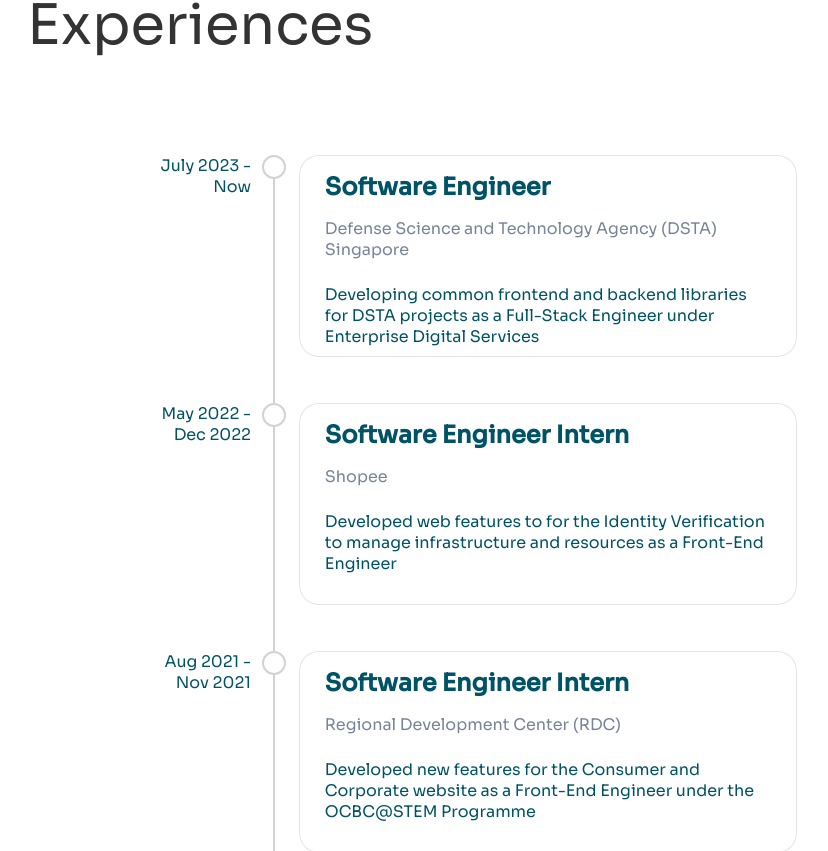
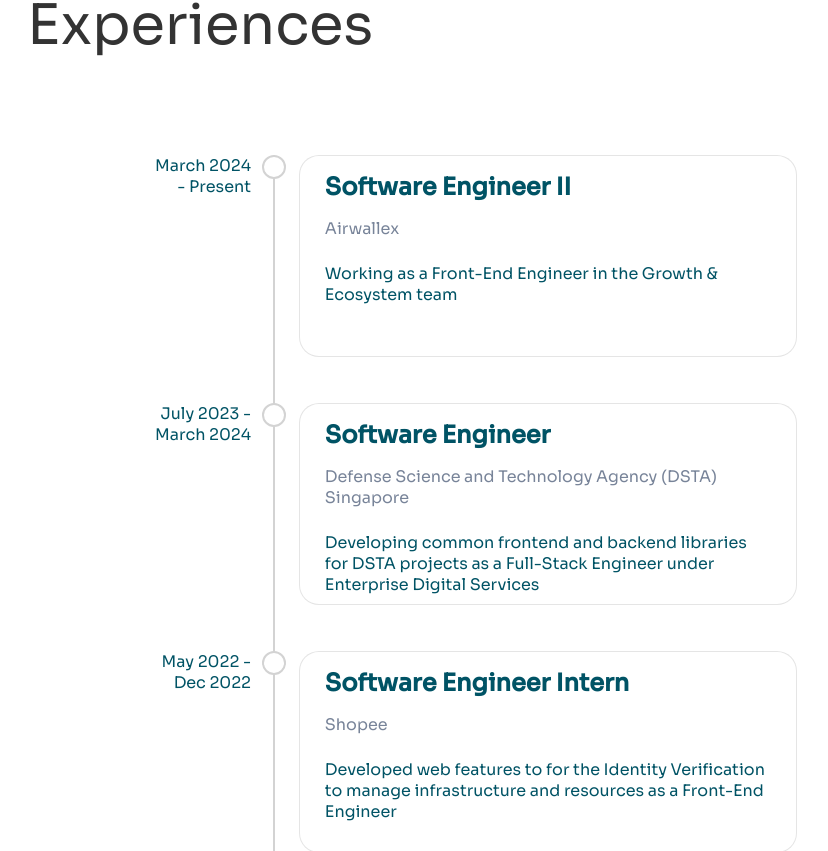
Before and after one commit to Ziyang-98/my-website-2.0, a React (Create React App) app: page / in a window 1280 px wide. Shown: the part 1757-2608 px from the top of the page, without its empty margins (165-993 px from the left). Built offline with nearby package versions, Linux system fonts and the light colour scheme.

Commit message:
feat: add airwallex exp

```diff
--- /dev/null
+++ b/src/sections/experiences/experience-items/airwallex.js
@@ -0,0 +1,11 @@
+const Airwallex = {
+  jobTitle: "Software Engineer II",
+  company: "Airwallex",
+  duration: "March 2024 - Present",
+  description: "Working as a Front-End Engineer in the Growth & Ecosystem team",
+  jobscope: ["Working as a Frontend Engineer in the Growth & Ecosystem team"],
+  funFact:
+    "My first day coincided with the opening of the new office! Got to experience an exciting lion dance and a donut buffet!",
+};
+
+export default Airwallex;
--- a/src/sections/experiences/experience-items/dsta.js
+++ b/src/sections/experiences/experience-items/dsta.js
@@ -1,7 +1,7 @@
 const DSTA = {
   jobTitle: "Software Engineer",
   company: "Defense Science and Technology Agency (DSTA) Singapore",
-  duration: "July 2023 - Now",
+  duration: "July 2023 - March 2024",
   description:
     "Developing common frontend and backend libraries for DSTA projects as a Full-Stack Engineer under Enterprise Digital Services",
   jobscope: [
--- a/src/sections/experiences/index.js
+++ b/src/sections/experiences/index.js
@@ -1,6 +1,7 @@
 import React from "react";
 import styles from "./index.module.scss";
 import Divider from "components/divider";
+import Airwallex from "./experience-items/airwallex";
 import Shopee from "./experience-items/shopee";
 import DSTA from "./experience-items/dsta";
 import RDC from "./experience-items/rdc";
@@ -10,7 +11,16 @@ import CS2030STA from "./experience-items/cs2030sTA";
 import CS2030TA from "./experience-items/cs2030TA";
 import ExperienceCard from "./components/experience-card";
 
-const experiences = [DSTA, Shopee, RDC, Frank, IRAS, CS2030STA, CS2030TA];
+const experiences = [
+  Airwallex,
+  DSTA,
+  Shopee,
+  RDC,
+  Frank,
+  IRAS,
+  CS2030STA,
+  CS2030TA,
+];
 
 export default function Experiences({ experiencesSectionRef }) {
   return (
```
